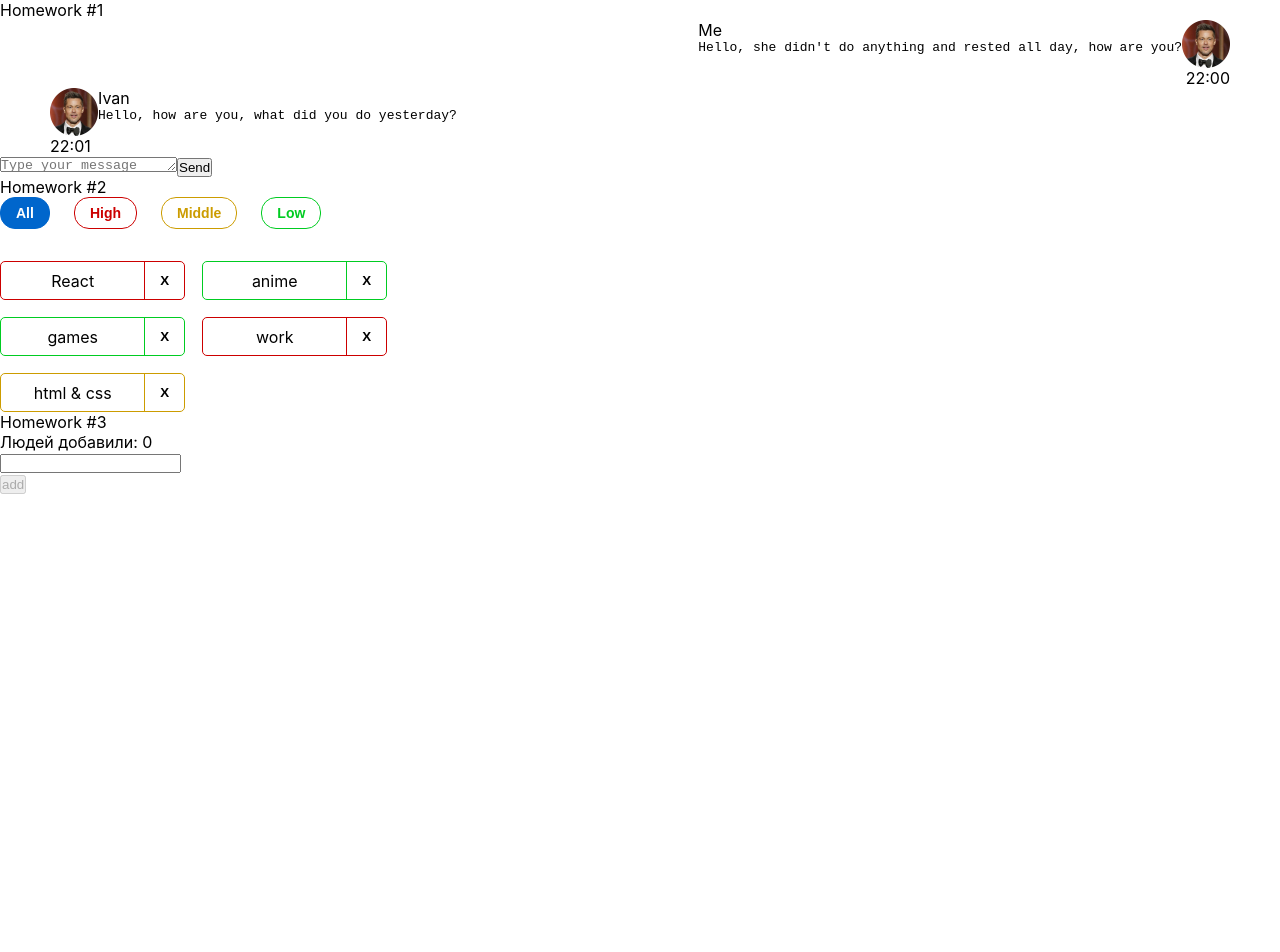
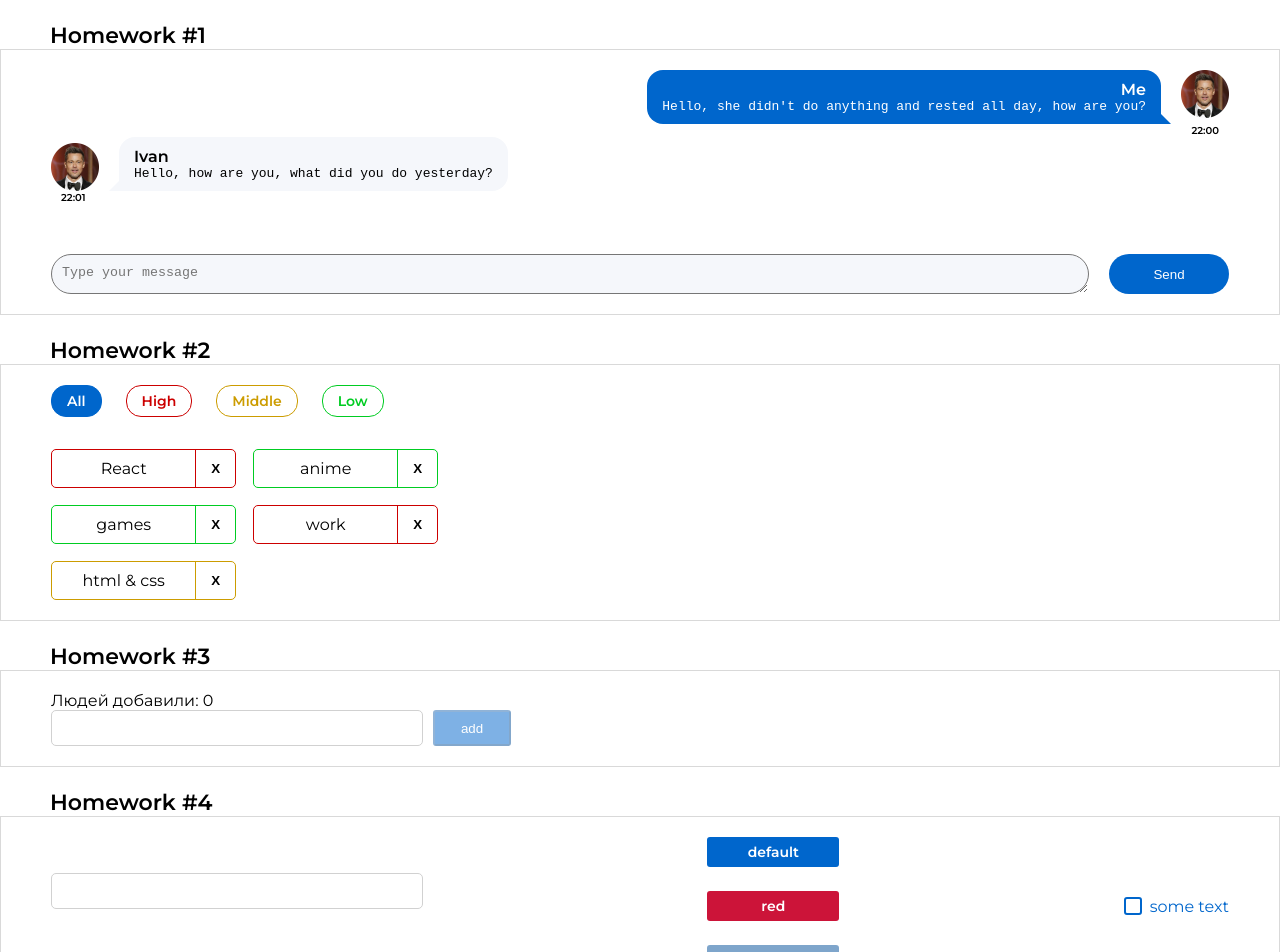
Before and after one commit to PavelGr1shchuk/hws2-master, a React (Create React App) app: page /#/pre-junior in a window 1280 px wide. Shown: the top 952 px of the page. Before the commit the page ends 800 px from the top, so only its background shows below. Built offline with nearby package versions, Linux system fonts and the light colour scheme.

Commit message:
fear: HW4

```diff
--- a/src/s1-main/App.module.css
+++ b/src/s1-main/App.module.css
@@ -1,11 +1,20 @@
+@import url('https://fonts.googleapis.com/css2?family=Montserrat:ital,wght@0,100..900;1,100..900&display=swap');
+
+body {
+    font-family: "Montserrat", sans-serif;
+}
+
 .App {
     --header_height: 60px;
 }
 
 .hw {
-
+    padding: 20px 50px;
+    border: 1px solid #D9D9D9;
 }
 
 .hwTitle {
-
+    margin: 22px 0 0 50px;
+    font-weight: 600;
+    font-size: 22px;
 }
--- a/src/s1-main/App.tsx
+++ b/src/s1-main/App.tsx
@@ -3,15 +3,16 @@ import s from './App.module.css'
 import HW1 from '../s2-homeworks/hw01/HW1'
 import HW2 from '../s2-homeworks/hw02/HW2'
 import HW3 from '../s2-homeworks/hw03/HW3'
+import HW4 from '../s2-homeworks/hw04/HW4'
 
 function App() {
     return (
         <div className={s.App}>
-            <HW1/>
+            <HW1 />
             {/*раскомментировать по ходу выполнения*/}
-            <HW2/>
-            <HW3/>
-            {/*<HW4/>*/}
+            <HW2 />
+            <HW3 />
+            <HW4 />
 
             {/*при выполнении дз 5 и более - закомментировать здесь дз 1-4, так как они есть внутри дз 5*/}
             {/*<HW5/>*/}
--- a/src/s2-homeworks/hw01/friend-message/FriendMessage.module.css
+++ b/src/s2-homeworks/hw01/friend-message/FriendMessage.module.css
@@ -1,9 +1,8 @@
-.friendMessage {
-    padding-inline: 50px;
-}
+.friendMessage {}
 
 .friendImageAndText {
     display: flex;
+    align-items: flex-end;
 }
 
 .friendImageAndText img {
@@ -12,21 +11,36 @@
 }
 
 .friendText {
-
+    position: relative;
+    background: #F5F7FB;
+    padding: 10px 15px;
+    border-radius: 16px;
+    border-bottom-left-radius: 0px;
+    max-width: 50%;
+    margin-left: 20px;
 }
 
 .friendText:after {
-
+    content: "";
+    position: absolute;
+    left: -10px;
+    bottom: 0;
+    width: 0;
+    height: 0;
+    border: 10px solid transparent;
+    border-right-color: #F5F7FB;
+    border-left: 0;
+    border-bottom: 0;
 }
 
 .friendName {
-
+    font-weight: 600;
 }
 
-.friendMessageText {
-
-}
+.friendMessageText {}
 
 .friendTime {
-
+    font-weight: 600;
+    font-size: 10px;
+    margin-left: 10px;
 }
--- a/src/s2-homeworks/hw01/message-sender/MessageSender.module.css
+++ b/src/s2-homeworks/hw01/message-sender/MessageSender.module.css
@@ -1,18 +1,32 @@
 .sendForm {
-
+    display: flex;
+    justify-content: space-between;
+    gap: 20px;
+    margin-top: 50px;
 }
 
 .textarea {
+    flex-grow: 1;
+    height: 40px !important;
+    border-radius: 20px;
+    background-color: #F5F7FB;
+}
 
+.textarea::placeholder {
+    position: absolute;
+    top: 10px;
+    left: 10px;
 }
 
 .button {
-
+    width: 120px;
+    height: 40px;
+    border-radius: 20px;
+    border: none;
+    background-color: #0066CC;
+    color: white;
 }
 
-.button:hover {
+.button:hover {}
 
-}
-.button:active {
-
-}
+.button:active {}
--- a/src/s2-homeworks/hw01/message/Message.module.css
+++ b/src/s2-homeworks/hw01/message/Message.module.css
@@ -1,6 +1,4 @@
-.message {
-    padding-inline: 50px;
-}
+.message {}
 
 .imageAndText {
     display: flex;
@@ -13,22 +11,40 @@
 }
 
 .text {
-
+    position: relative;
+    background: #0066CC;
+    padding: 10px 15px;
+    border-radius: 16px;
+    border-bottom-right-radius: 0px;
+    max-width: 50%;
+    margin-right: 20px;
+    color: white;
 }
 
 .text:after {
-
+    content: "";
+    position: absolute;
+    right: -10px;
+    bottom: 0;
+    width: 0;
+    height: 0;
+    border: 10px solid transparent;
+    border-left-color: #0066CC;
+    border-right: 0;
+    border-bottom: 0;
 }
 
 .name {
-
+    text-align: right;
+    font-weight: 600;
 }
 
-.messageText {
-
-}
+.messageText {}
 
 .time {
     display: flex;
     flex-direction: row-reverse;
+    font-weight: 600;
+    font-size: 10px;
+    margin-right: 10px;
 }
--- a/src/s2-homeworks/hw03/Greeting.module.css
+++ b/src/s2-homeworks/hw03/Greeting.module.css
@@ -1,35 +1,40 @@
-.greetingForm {
+.greetingForm {}
+
+.inputAndButtonContainer {
+    display: flex;
+    gap: 10px;
 }
 
-.inputAndButtonContainer {
+.error {}
+
+input {
+    width: 372px;
+    height: 36px;
+    border: 1px solid #D1D1D1;
+    border-radius: 5px;
 }
 
-.error {
+.input:focus {}
+
+.errorInput {}
+
+.button {
+    width: 78px;
+    height: 36px;
+    border-radius: 3px;
+    padding: 5px 24px;
+    background-color: #0066CC;
+    color: white;
 }
 
-.input {
+.button:focus {}
+
+.button:active {}
+
+.button:disabled {
+    opacity: 50%;
 }
 
-.input:focus {
-}
+.text {}
 
-.errorInput {
-}
-
-.button {
-}
-
-.button:focus {
-}
-
-.button:active {
-}
-
-.button:disabled {
-}
-
-.text {
-}
-
-.greeting {
-}
+.greeting {}
--- a/src/s2-homeworks/hw04/common/c2-SuperButton/SuperButton.module.css
+++ b/src/s2-homeworks/hw04/common/c2-SuperButton/SuperButton.module.css
@@ -1,36 +1,47 @@
 .button {
+    color: white;
+    width: 132px;
+    height: 30px;
+    border-radius: 3px;
+    padding: 5px 24px;
+    border: none;
+    font-family: Montserrat;
+    font-weight: 600;
+    font-size: 14px;
+    line-height: 20px;
 }
 
 .disabled {
+    background-color: #004D99;
+    color: #002E5C;
+    opacity: 0.5;
 }
 
 .secondary {
+    border: 1px solid #0066CC;
+    color: #0066CC;
+    background-color: transparent;
 }
 
 .default {
+    background-color: #0066CC;
 }
 
 .red {
+    background-color: #CC1439;
 }
 
-.default:hover {
-}
+.default:hover {}
 
-.red:hover {
-}
+.red:hover {}
 
-.secondary:hover {
-}
+.secondary:hover {}
 
 
-.default:active {
-}
+.default:active {}
 
-.secondary:active {
-}
+.secondary:active {}
 
-.red:active {
-}
+.red:active {}
 
-.button:disabled {
-}
+.button:disabled {}
--- a/src/s2-homeworks/hw04/common/c2-SuperButton/SuperButton.tsx
+++ b/src/s2-homeworks/hw04/common/c2-SuperButton/SuperButton.tsx
@@ -1,4 +1,4 @@
-import React, {ButtonHTMLAttributes, DetailedHTMLProps} from 'react'
+import React, { ButtonHTMLAttributes, DetailedHTMLProps } from 'react'
 import s from './SuperButton.module.css'
 
 // тип пропсов обычной кнопки, children в котором храниться название кнопки там уже описан
@@ -18,10 +18,10 @@ const SuperButton: React.FC<SuperButtonPropsType> = (
     }
 ) => {
     const finalClassName = s.button
-        // + (disabled
-        //         ? ...
-        //         : xType === 'red'
-        //             ? ...
+        + (disabled
+            ? ' ' + s.disabled
+            : (xType === 'red' || xType === 'secondary')
+                ? ' ' + s[xType as 'red'] : ' ' + s.default)
         + (className ? ' ' + className : '') // задачка на смешивание классов
 
     return (
--- a/src/s2-homeworks/hw04/common/c3-SuperCheckbox/SuperCheckbox.tsx
+++ b/src/s2-homeworks/hw04/common/c3-SuperCheckbox/SuperCheckbox.tsx
@@ -28,7 +28,8 @@ const SuperCheckbox: React.FC<SuperCheckboxPropsType> = (
 ) => {
     const onChangeCallback = (e: ChangeEvent<HTMLInputElement>) => {
         // задачка на написание онченджа
-
+        onChange?.(e);
+        onChangeChecked?.(e.currentTarget.checked);
     }
 
     const finalInputClassName = s.checkbox
```
